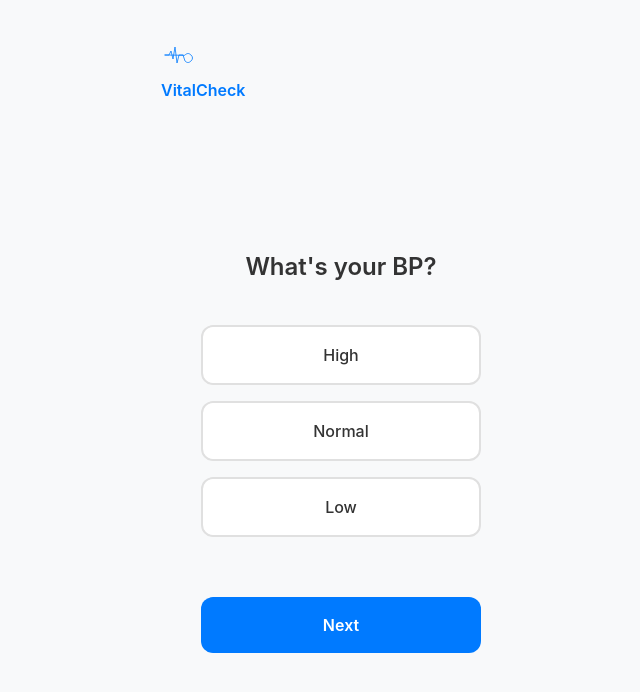
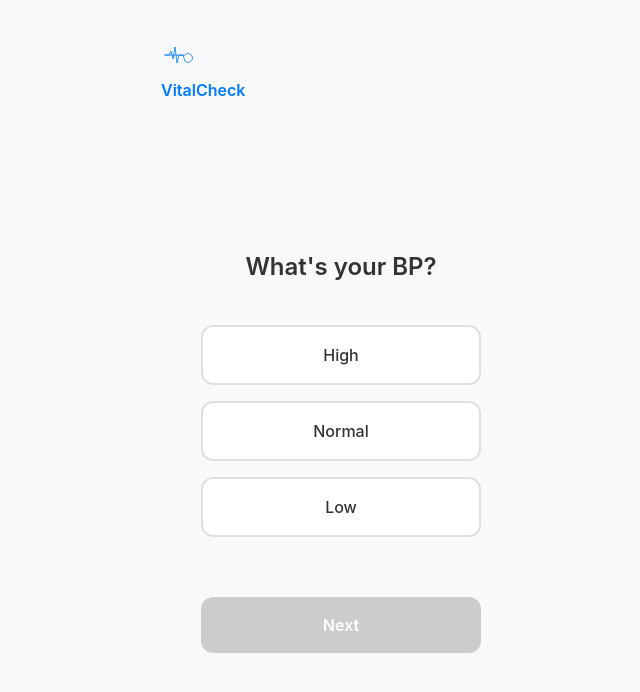
Before and after one commit to Olayori-X/vitalcheck, a Next.js app: page /form in a window 1280 px wide. Shown: the top 692 px of the page, without its empty margins (299-939 px from the left). Built offline with nearby package versions, Linux system fonts and the light colour scheme.

Commit message:
new changes

```diff
--- a/src/app/form/bp.tsx
+++ b/src/app/form/bp.tsx
@@ -93,7 +93,7 @@ const StepOne: React.FC<StepOneProps> = ({ nextPage, selectedBP, setSelectedBP }
             </label>
           </div>
 
-          <button className={styles["next-button"]} onClick={nextPage}>
+          <button className={styles["next-button"]} onClick={nextPage} disabled={!selectedBP}>
             Next
           </button>
         </div>
--- a/src/app/form/feeling.tsx
+++ b/src/app/form/feeling.tsx
@@ -80,7 +80,7 @@ type StepThreeProps = {
           </label>
         </div>
 
-        <button className={styles.nextButton} onClick={nextPage}>
+        <button className={styles.nextButton} onClick={nextPage} disabled={!selected}>
           Next
         </button>
       </div>
```
